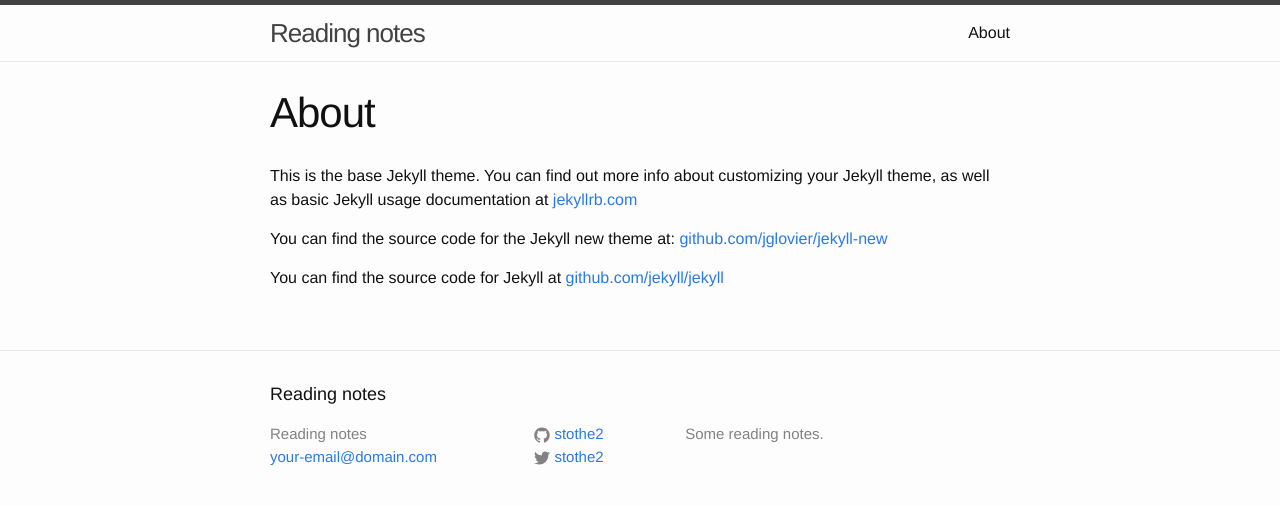
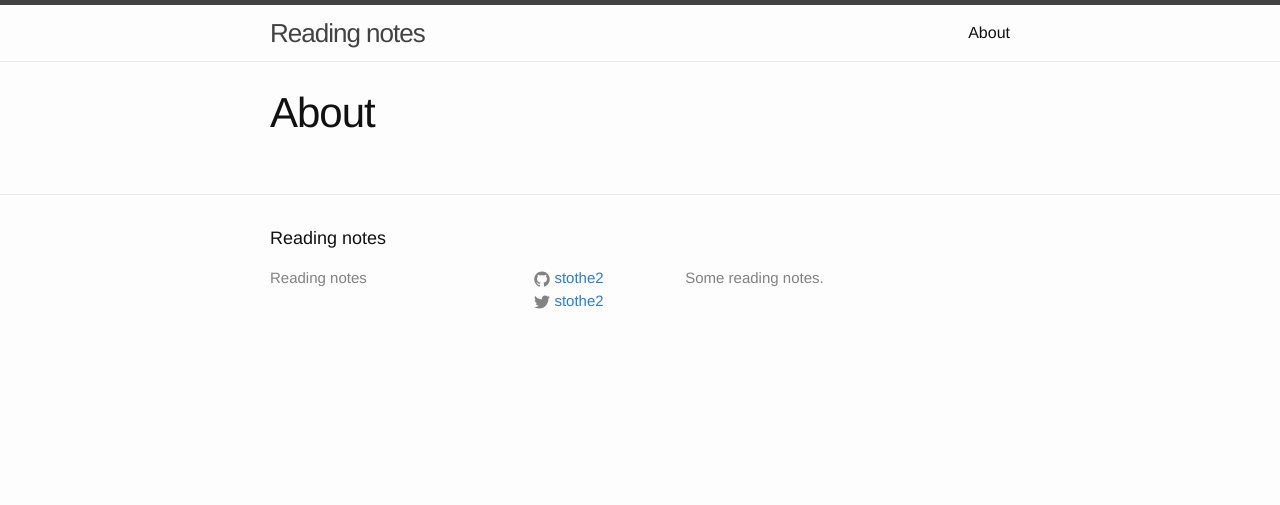
Before and after one commit to stothe2/literature-review, a Jekyll site: the page built from about.md, in a window 1280 px wide. Shown: the top 505 px of the page. Built offline with Jekyll 4.4.1, drawn with Linux system fonts in a browser that asks for light colours.

Commit message:
Remove content

```diff
--- a/_config.yml
+++ b/_config.yml
@@ -1,6 +1,5 @@
 # Site settings
 title: Reading notes
-email: your-email@domain.com
 description: > # this means to ignore newlines until "baseurl:"
   Some reading notes.
 baseurl: "/literature-review" # the subpath of your site, e.g. /blog/
--- a/about.md
+++ b/about.md
@@ -3,9 +3,3 @@ layout: page
 title: About
 permalink: /about/
 ---
-
-This is the base Jekyll theme. You can find out more info about customizing your Jekyll theme, as well as basic Jekyll usage documentation at [jekyllrb.com](http://jekyllrb.com/)
-
-You can find the source code for the Jekyll new theme at: [github.com/jglovier/jekyll-new](https://github.com/jglovier/jekyll-new)
-
-You can find the source code for Jekyll at [github.com/jekyll/jekyll](https://github.com/jekyll/jekyll)
```
